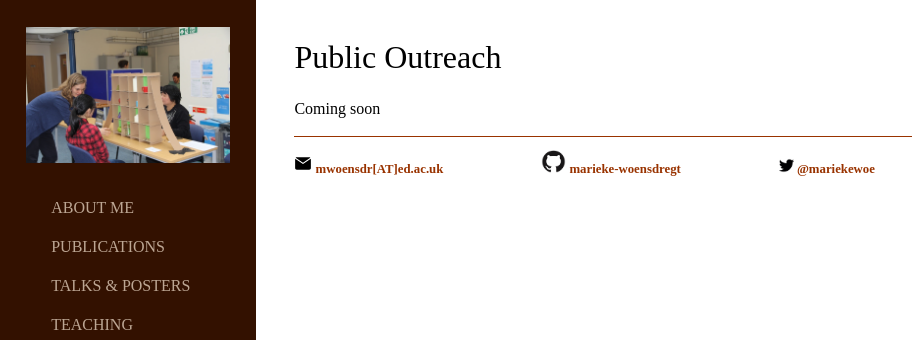
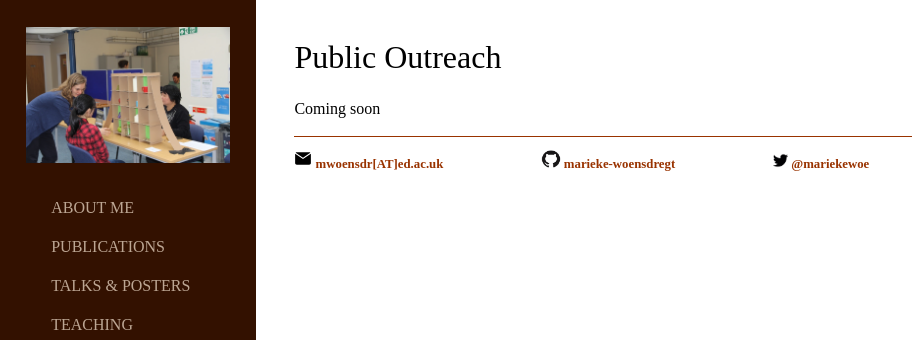
Before and after one commit to marieke-woensdregt/marieke-woensdregt.github.io, a Jekyll site: the page built from public_outreach/index.html, in a window 1280 px wide. Shown: the top 340 px of the page, without its empty margins (0-912 px from the left). Built offline with Jekyll 4.4.1, drawn with Linux system fonts in a browser that asks for light colours.

Commit message:
Update default.html

```diff
--- a/_layouts/default.html
+++ b/_layouts/default.html
@@ -32,9 +32,9 @@
 
 		<footer style="margin-left:23%; margin-right:3%">
 			<h3>
-			<a href="mailto:mwoensdr@ed.ac.uk"> <img  src="/images/email_symbol_filled.svg" alt="email symbol" style="width:18px"> mwoensdr[AT]ed.ac.uk </a>
-			<a class="tab" href="https://github.com/marieke-woensdregt"> <img src="/images/github_symbol.jpg" alt="github symbol" style="width:25px"> marieke-woensdregt </a>
-			<a class="tab" href="https://twitter.com/mariekewoe"> <img src="/images/twitter_symbol_black_solo.jpg" alt="twitter symbol" style="width:15px"> @mariekewoe </a>
+			<a href="mailto:mwoensdr@ed.ac.uk"> <img  src="/images/email_symbol_filled.svg" alt="email symbol" style="height:18px"> mwoensdr[AT]ed.ac.uk </a>
+			<a class="tab" href="https://github.com/marieke-woensdregt"> <img src="/images/github_symbol.jpg" alt="github symbol" style="height:18px"> marieke-woensdregt </a>
+			<a class="tab" href="https://twitter.com/mariekewoe"> <img src="/images/twitter_symbol_black_solo.jpg" alt="twitter symbol" style="height:15px"> @mariekewoe </a>
 			</h3>
 		</footer>
 
```
